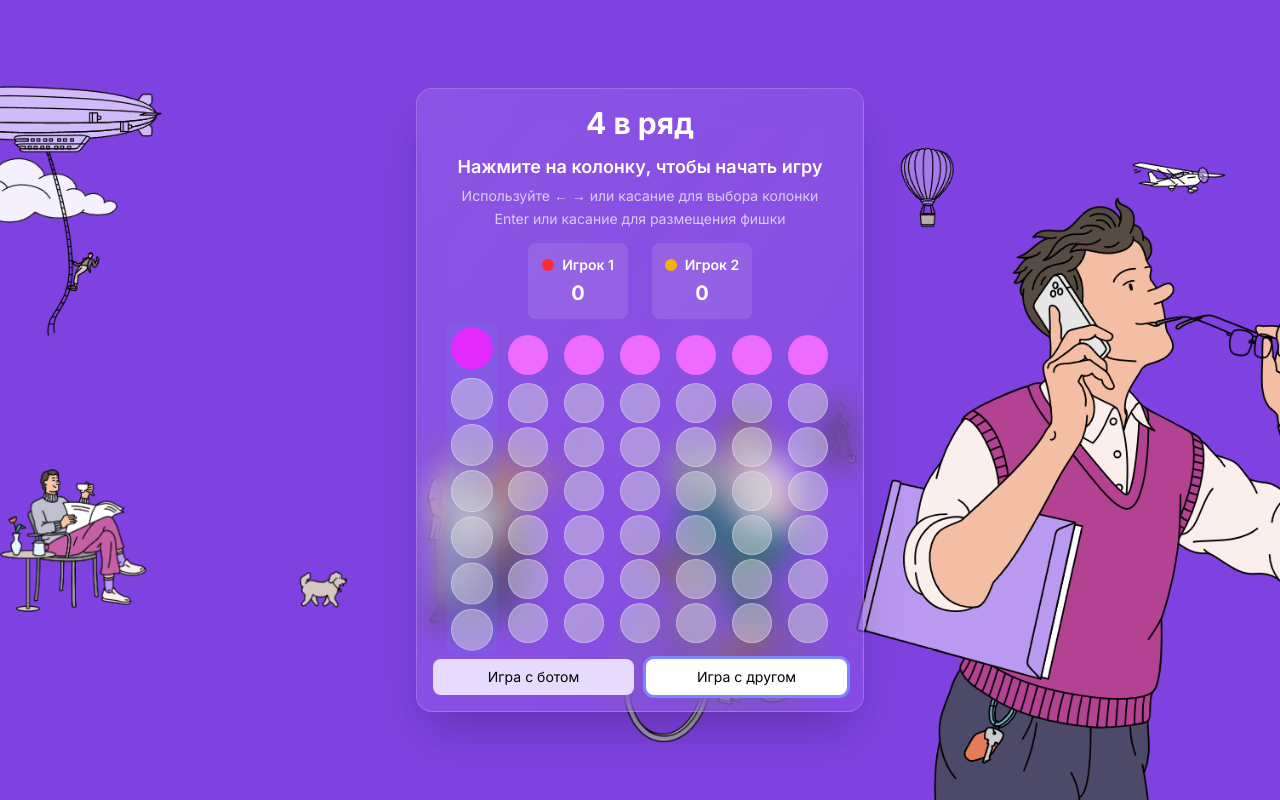
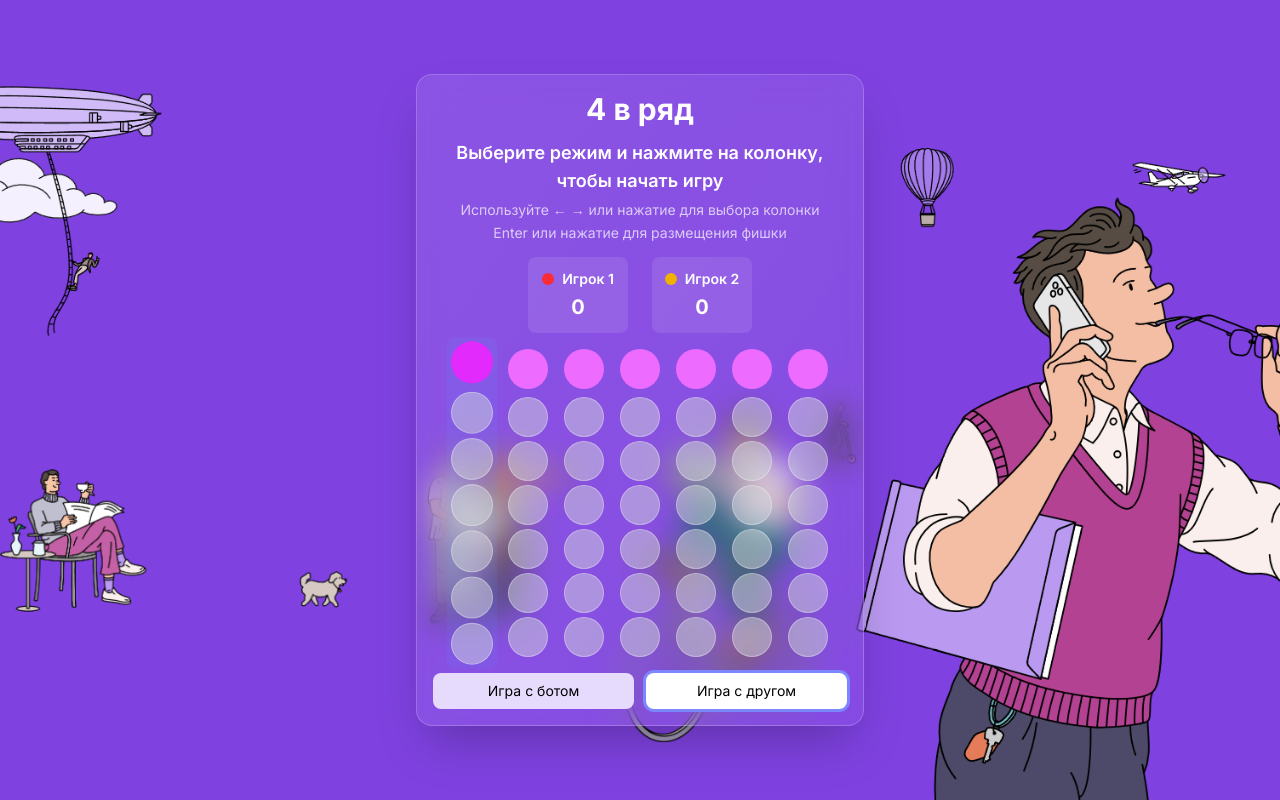
Before and after one commit to mindsetLuka/connect-four, a Next.js app: page / in a window 1280 px wide. Built offline with nearby package versions, Linux system fonts and the light colour scheme; some icons are missing.

Commit message:
review words 2.0

```diff
--- a/src/components/gameStatusBar/gameStatusBar.tsx
+++ b/src/components/gameStatusBar/gameStatusBar.tsx
@@ -20,15 +20,15 @@ export default function GameStatusBar({
     }
     if (gameStatus === GameStatus.Draw) return '🤝 Ничья!';
     if (gameStatus === GameStatus.Pending) return `Ход: ${getPlayerName(currentPlayer)}`;
-    return 'Нажмите на колонку, чтобы начать игру';
+    return 'Выберите режим и нажмите на колонку, чтобы начать игру';
   };
 
   return (
     <div className="text-center mb-3">
       <p className="text-base md:text-lg text-white font-semibold">{getStatusMessage()}</p>
       <p className="text-xs md:text-sm text-white/70 mt-1 leading-relaxed">
-                Используйте ← → или касание для выбора колонки<br />
-                Enter или касание для размещения фишки
+                Используйте ← → или нажатие для выбора колонки<br />
+                Enter или нажатие для размещения фишки
       </p>
     </div>
   );
```
